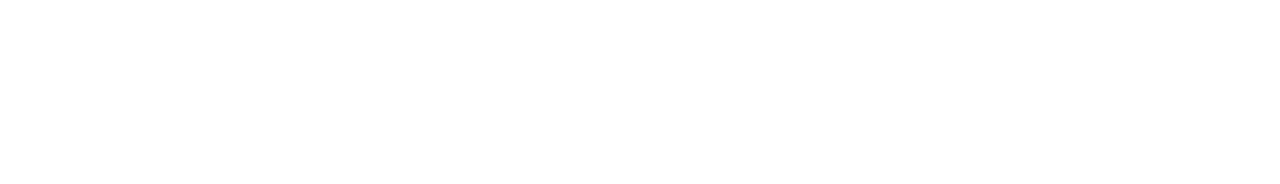
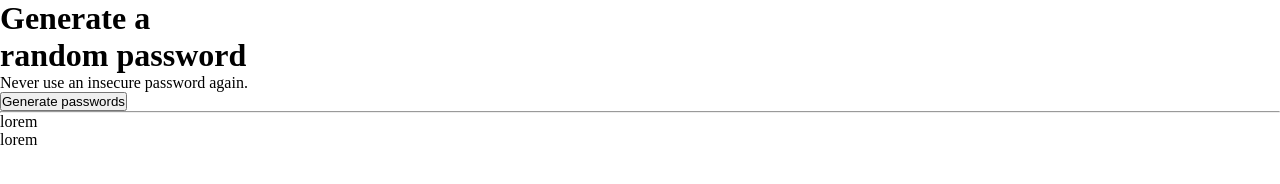
Before and after one commit to joaoevribas/random-password-generator, a plain HTML site: page index.html in a window 1280 px wide. Drawn offline with Linux system fonts and the light colour scheme.

Commit message:
Add html tags

```diff
--- a/index.html
+++ b/index.html
@@ -8,6 +8,14 @@
     <title>Random Password Generator</title>
   </head>
   <body>
+    <h1>Generate a<br />random password</h1>
+    <p>Never use an insecure password again.</p>
+    <button>Generate passwords</button>
+    <hr />
+    <div class="flex-container">
+      <div>lorem</div>
+      <div>lorem</div>
+    </div>
     <script src="index.js"></script>
   </body>
 </html>
```
